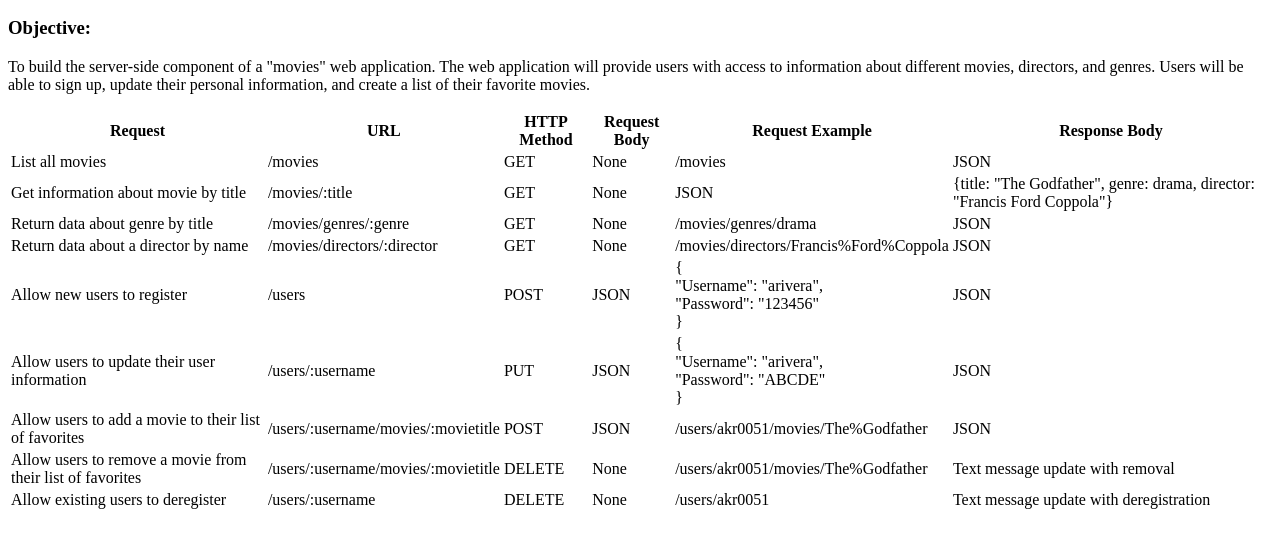
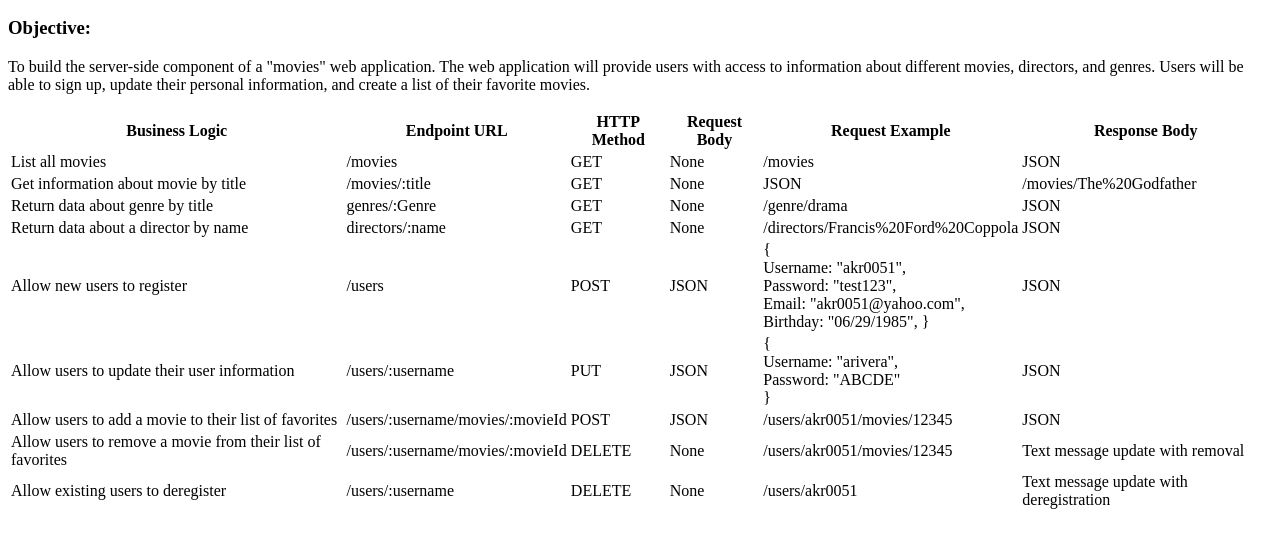
Before and after one commit to akr0051/myFlix, a website: page public/documentation.html in a window 1280 px wide. Shown: the part 110-658 px from the top of the page. Drawn offline with Linux system fonts and the light colour scheme.

Commit message:
Update documentation.html
updated tables to reflect new endpoints

```diff
--- a/public/documentation.html
+++ b/public/documentation.html
@@ -23,8 +23,8 @@
     <div>
       <table>
         <tr>
-          <th>Request</th>
-          <th>URL</th>
+          <th>Business Logic</th>
+          <th>Endpoint URL</th>
           <th>HTTP Method</th>
           <th>Request Body</th>
           <th>Request Example</th>
@@ -44,25 +44,22 @@
           <td>GET</td>
           <td>None</td>
           <td>JSON</td>
-          <td>
-            {title: "The Godfather", genre: drama, director: "Francis Ford
-            Coppola"}
-          </td>
+          <td>/movies/The%20Godfather</td>
         </tr>
         <tr>
           <td>Return data about genre by title</td>
-          <td>/movies/genres/:genre</td>
+          <td>genres/:Genre</td>
           <td>GET</td>
           <td>None</td>
-          <td>/movies/genres/drama</td>
+          <td>/genre/drama</td>
           <td>JSON</td>
         </tr>
         <tr>
           <td>Return data about a director by name</td>
-          <td>/movies/directors/:director</td>
+          <td>directors/:name</td>
           <td>GET</td>
           <td>None</td>
-          <td>/movies/directors/Francis%Ford%Coppola</td>
+          <td>/directors/Francis%20Ford%20Coppola</td>
           <td>JSON</td>
         </tr>
         <tr>
@@ -71,8 +68,11 @@
           <td>POST</td>
           <td>JSON</td>
           <td>
-            {<br />"Username": "arivera",<br />
-            "Password": "123456"<br />}
+            {
+            <br />Username: "akr0051",<br />
+            Password: "test123",<br />
+            Email: "akr0051@yahoo.com",<br />
+            Birthday: "06/29/1985", }
           </td>
           <td>JSON</td>
         </tr>
@@ -82,25 +82,27 @@
           <td>PUT</td>
           <td>JSON</td>
           <td>
-            {<br />"Username": "arivera",<br />
-            "Password": "ABCDE"<br />}
+            {
+            <br />Username: "arivera",<br />
+            Password: "ABCDE"<br />
+            }
           </td>
           <td>JSON</td>
         </tr>
         <tr>
           <td>Allow users to add a movie to their list of favorites</td>
-          <td>/users/:username/movies/:movietitle</td>
+          <td>/users/:username/movies/:movieId</td>
           <td>POST</td>
           <td>JSON</td>
-          <td>/users/akr0051/movies/The%Godfather</td>
+          <td>/users/akr0051/movies/12345</td>
           <td>JSON</td>
         </tr>
         <tr>
           <td>Allow users to remove a movie from their list of favorites</td>
-          <td>/users/:username/movies/:movietitle</td>
+          <td>/users/:username/movies/:movieId</td>
           <td>DELETE</td>
           <td>None</td>
-          <td>/users/akr0051/movies/The%Godfather</td>
+          <td>/users/akr0051/movies/12345</td>
           <td>Text message update with removal</td>
         </tr>
         <tr>
```
